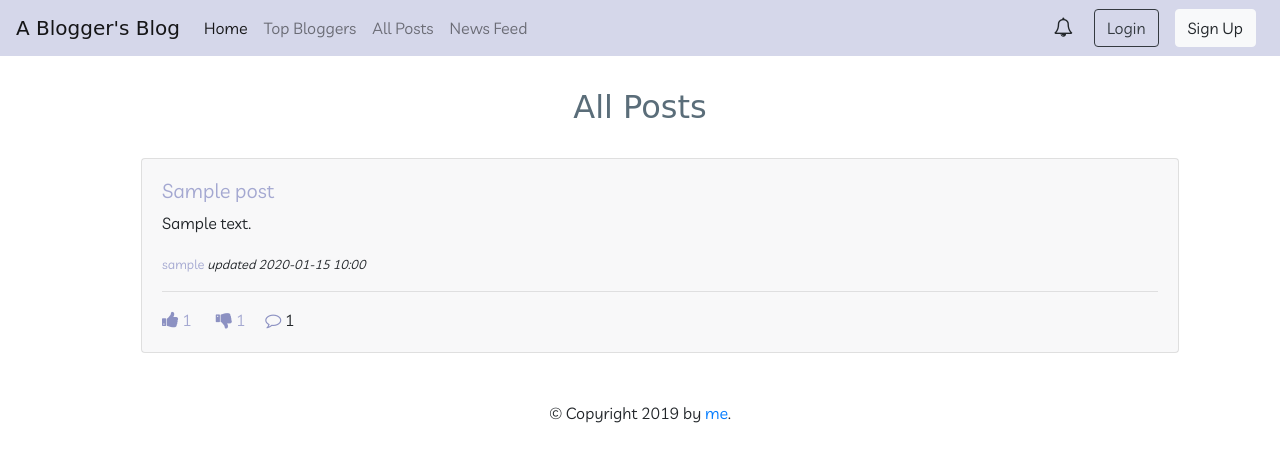
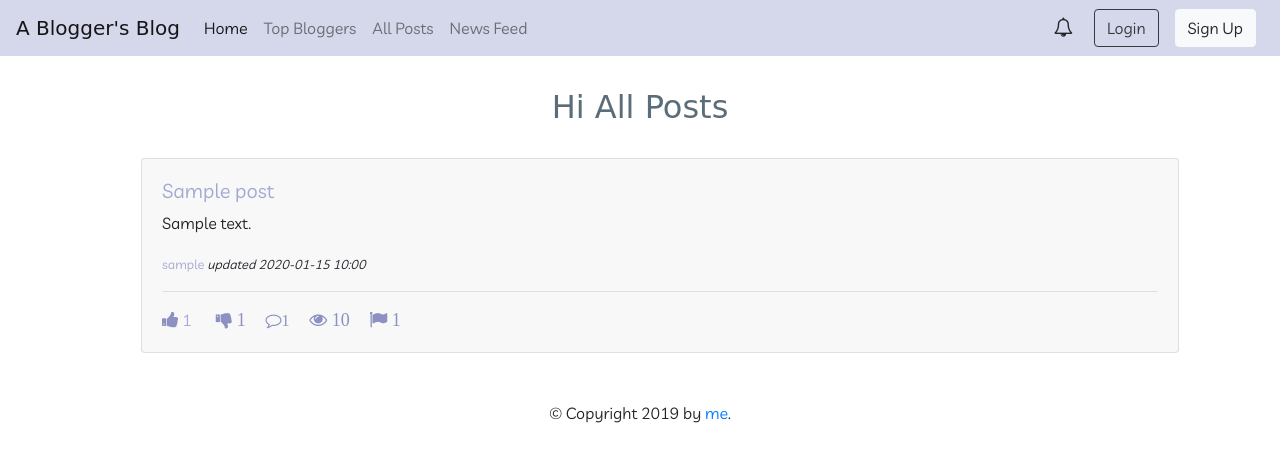
Before and after one commit to mq-5/Blog-with-auth, a Flask app: page /posts in a window 1280 px wide. Shown: the top 462 px of the page. Run offline with Flask 2, Linux system fonts and the light colour scheme; tables that the repository leaves empty hold one stand-in row (values such as "Sample post"); some libraries are stand-ins or nearby versions; some web fonts are replaced.

Commit message:
add to new branch

```diff
--- a/app.py
+++ b/app.py
@@ -16,9 +16,9 @@ app.config['SECRET_KEY'] = "secret"
 # app.config['SQLALCHEMY_DATABASE_URI'] = 'sqlite:///database.db'
 
 POSTGRES = {
-    'user': 'quyen',
-    'pw': '123',
-    'db': 'blog',
+    'user': 'mors',
+    'pw': '1234',
+    'db': 'quyenblog',
     'host': 'localhost',
     'port': 5432,
 }
@@ -41,6 +41,7 @@ class User(UserMixin, db.Model):
     comments = db.relationship('Comment', backref='author', lazy='dynamic')
     upvotes = db.relationship("UpVote", backref="user", lazy="dynamic")
     downvotes = db.relationship("DownVote", backref="user", lazy="dynamic")
+    flags = db.relationship('Flag', backref='user',lazy='dynamic')
 
     def set_password(self, password):
         self.password_hash = generate_password_hash(password)
@@ -57,9 +58,11 @@ class Post(db.Model):
     created_on = db.Column(db.DateTime, server_default=db.func.now())
     updated_on = db.Column(
         db.DateTime, server_default=db.func.now(), server_onupdate=db.func.now())
+    views = db.Column(db.Integer, default = 0)
     comments = db.relationship("Comment", backref="post", lazy="dynamic")
     upvotes = db.relationship("UpVote", backref="post", lazy="dynamic")
     downvotes = db.relationship("DownVote", backref="post", lazy="dynamic")
+    flags = db.relationship('Flag', backref='post',lazy='dynamic')
 
 
 class Comment(db.Model):
@@ -68,6 +71,13 @@ class Comment(db.Model):
     created_on = db.Column(db.DateTime, server_default=db.func.now())
     author_id = db.Column(db.Integer, db.ForeignKey('user.id'), nullable=False)
     post_id = db.Column(db.Integer, db.ForeignKey('post.id'), nullable=False)
+
+class Flag (db.Model):
+    id = db.Column(db.Integer, primary_key = True)
+    author_id = db.Column(db.Integer, db.ForeignKey('user.id'))
+    posts_id = db.Column(db.Integer, db.ForeignKey('post.id'))
+
+
 
 
 class UpVote(db.Model):
@@ -242,7 +252,7 @@ def posts():
 def user_posts(id):
     user = User.query.filter_by(id=id).first()
     posts = Post.query.filter(Post.author_id == id).all()
-    return render_template("posts.html", posts=posts, header=f"{user}'s Posts'")
+    return render_template("posts.html", posts=posts, header='{} Posts'.format(user.user_name))
 
 
 @app.route("/user/news-feed")
@@ -257,22 +267,26 @@ def news_feed():
 @app.route('/posts/<id>', methods=['POST', "GET"])
 def post(id):
     post = Post.query.filter_by(id=id).first()
-    form = NewComment()
-    if request.method == "POST":
-        if current_user.is_authenticated:
-            if form.validate_on_submit():
-                new_comment = Comment(body=form.body.data,
-                                      created_on=datetime.now())
-                current_user.comments.append(new_comment)
-                post.comments.append(new_comment)
-                db.session.add(new_comment)
-                db.session.commit()
-        else:
-            flash("You must sign in to comment")
-            for field_name, errors in form.errors.items():
-                flash(errors[0])
-        return redirect(url_for('post', id=id))
-    return render_template('single_post.html', post=post, comment_form=form, comments=post.comments.all())
+    if post:
+        form = NewComment()
+        post.views += 1
+        db.session.commit()
+        if request.method == "POST":
+            if current_user.is_authenticated:
+                if form.validate_on_submit():
+                    new_comment = Comment(body=form.body.data,
+                                        created_on=datetime.now())
+                    current_user.comments.append(new_comment)
+                    post.comments.append(new_comment)
+                    db.session.add(new_comment)
+                    db.session.commit()
+            else:
+                flash("You must sign in to comment")
+                for field_name, errors in form.errors.items():
+                    flash(errors[0])
+            return redirect(url_for('post', id=id))
+        return render_template('single_post.html', post=post, comment_form=form, comments=post.comments.all())
+    return redirect(url_for('home'))
 
 
 # Actions ====================================================================
@@ -345,6 +359,7 @@ def follow(id):
     return redirect(url_for("profile", id=id))
 
 
+
 @app.route("/edit/<id>", methods=["POST", "GET"])
 @login_required
 def edit(id):
@@ -408,6 +423,20 @@ def delete_comment(id):
         flash("You are not authorized to delete this comment", "danger")
     return redirect(url_for("post", id=comment.post_id))
 
+@app.route("/posts/<id>/flag", methods=['POST', 'GET'])
+def report(id):
+    post = Post.query.filter_by(id=id).first()
+    ref = request.args.get('ref')
+    if post:
+        existing_flags = Flag.query.filter_by(posts_id=id, author_id=current_user.id).first()
+        if not existing_flags:
+            flag = Flag(posts_id=id)
+            current_user.flags.append(flag)
+            db.session.add(flag)
+            db.session.commit()
+        return redirect(ref)
+    return redirect(url_for('post'))
+
 
 if __name__ == '__main__':
-    app.run(debug=True)
+    app.run(debug=True, port=5001)
--- a/templates/posts.html
+++ b/templates/posts.html
@@ -1,5 +1,5 @@
 {% extends "layout.html" %} {% block content %}
-<h2 class="text-center header">{{ header }}</h2>
+<h2 class="text-center header">hi {{ header}}</h2>
 <ul>
   {% if header == "News Feed" and posts == [] %}
   <h5 class="text-center text-muted"> Follow others to see more posts... </h5>
@@ -23,11 +23,20 @@
           <a href="{{ url_for('like', id=post.id, ref= request.path) }}" class=" like card-link ">
             <i class="fa fa-thumbs-up purple" aria-hidden="true" style="font-size: large"></i>
             {{ post.upvotes.count() }}</a>
+
           <a href="{{ url_for('dislike', id=post.id, ref= request.path) }}" class=" like card-link">
-            <i class="fa fa-thumbs-down purple" style="font-size: large"></i>
-            {{ post.downvotes.count() }}</a>
-          <i class="fa fa-comment-o purple ml-3" aria-hidden="true"> </i>
-          <span>{{ post.comments.count() }}</span>
+            <i class="fa fa-thumbs-down purple" style="font-size: large"> {{ post.downvotes.count() }}</i>
+            </a>
+
+          <i onclick = "window.location.href=`{{url_for('post', id = post.id)}}`" class="fa fa-comment-o purple ml-3" aria-hidden="true">{{ post.comments.count() }}</i>
+
+
+          <i class="fa fa-eye purple ml-3" aria-hidden="true" style="font-size: large"> {{ post.views }}</i>
+
+          <a href="{{ url_for('report', id=post.id, ref= request.path) }}" class=" like card-link">
+            <i class="fa fa-flag purple ml-3" style="font-size: large"> {{ post.flags.count() }}</i>
+            </a>
+
         </div>
       </div>
     </div>
--- a/templates/single_post.html
+++ b/templates/single_post.html
@@ -20,6 +20,10 @@
     <a href="{{ url_for('dislike', id=post.id, ref= request.path) }}" class=" like card-link">
       <i class="fa fa-thumbs-down purple" style="font-size: large"></i>
       {{ post.downvotes.count() }}</a>
+      <i class="fa fa-eye purple ml-3" aria-hidden="true" style="font-size: large"> {{ post.views }}</i>
+      <a href="{{ url_for('report', id=post.id, ref= request.path) }}" class=" like card-link">
+        <i class="fa fa-flag purple ml-3" style="font-size: large"> {{ post.flags.count() }}</i>
+        </a>
     {% if current_user.id == post.author_id %}
     <a class="card-link edit mt-5" href="{{ url_for('edit', id=post.id) }}">Edit</a>
     <a class="card-link del mt-5" href="{{ url_for('delete', id=post.id) }}">Delete</a>
```
Also changed, not shown: requirements.txt (added, +20 -0 lines).
